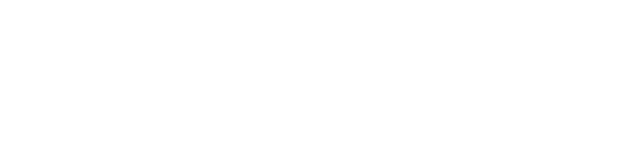
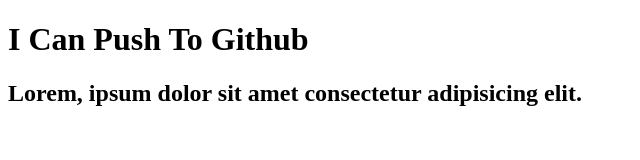
Before and after one commit to ayshaMone/my-second-repo, a plain HTML site: page index.html in a window 1280 px wide. Shown: the whole page, without its empty margins (0-640 px from the left). Drawn offline with Linux system fonts and the light colour scheme.

Commit message:
added header

```diff
--- a/index.html
+++ b/index.html
@@ -7,6 +7,7 @@
     <title>my-second-repo</title>
 </head>
 <body>
-
+    <h1>I Can Push To Github</h1>
+    <h2>Lorem, ipsum dolor sit amet consectetur adipisicing elit.</h2>
 </body>
 </html>
```
